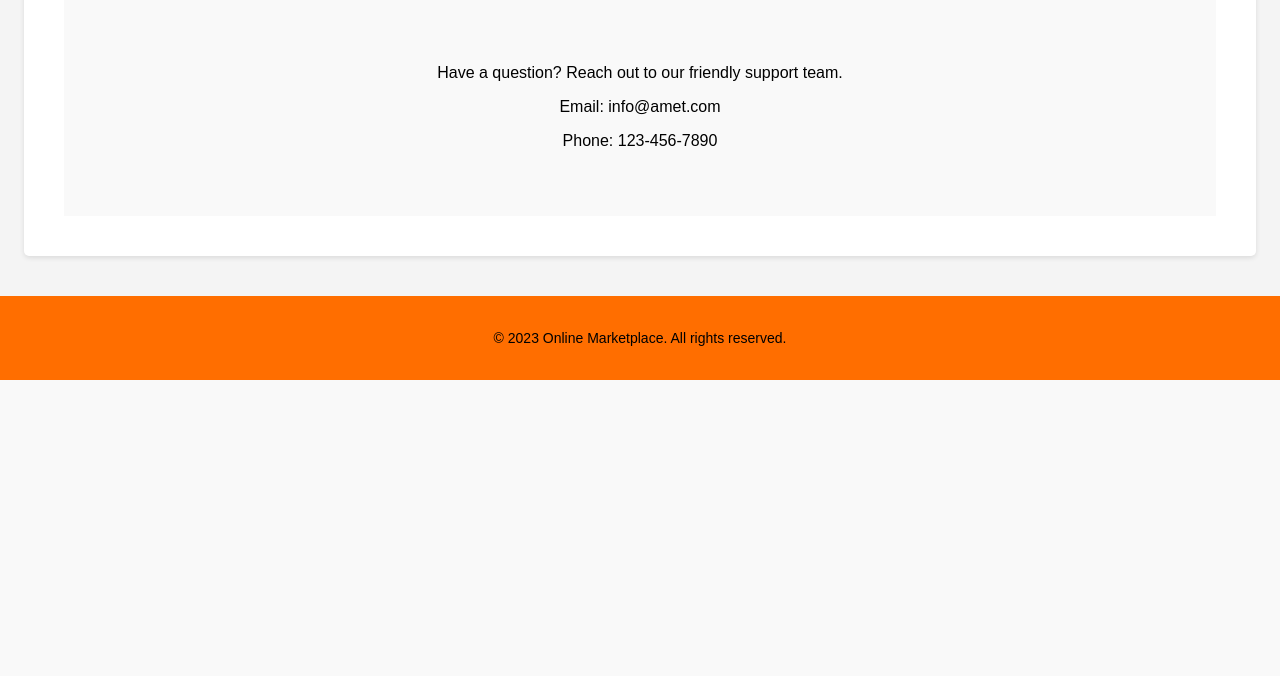
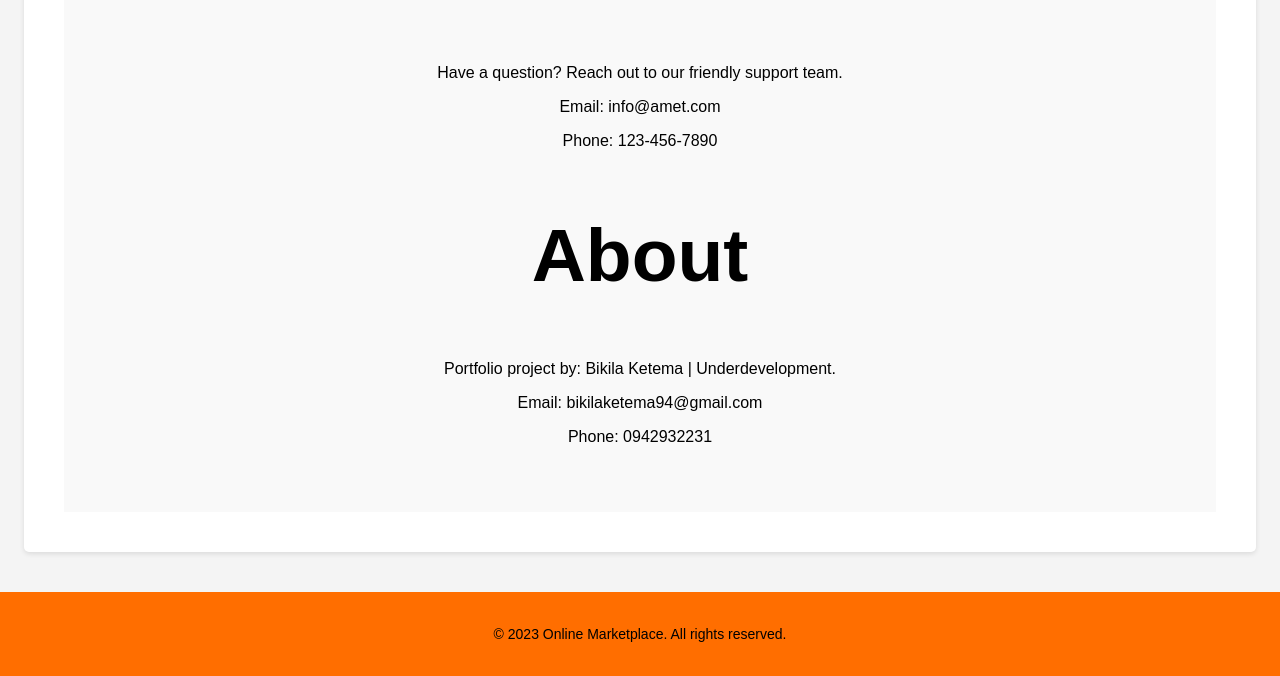
Before and after one commit to Bikilaketema/AMET, a Flask app: page / in a window 1280 px wide. Shown: the part 2259-2935 px from the top of the page. Before the commit the page ends 2639 px from the top, so only its background shows below. Run offline with Flask 3, Linux system fonts and the light colour scheme.

Commit message:
added about info

```diff
--- a/app/templates/landing.html
+++ b/app/templates/landing.html
@@ -52,6 +52,13 @@
                 <p>Phone: 123-456-7890</p>
             </section>
 
+            <section id="contact">
+                <h2>About</h2>
+                <p>Portfolio project by: Bikila Ketema | Underdevelopment.</p>
+                <p>Email: bikilaketema94@gmail.com</p>
+                <p>Phone: 0942932231</p>
+            </section>
+
         </section>
 
     </body>
```
